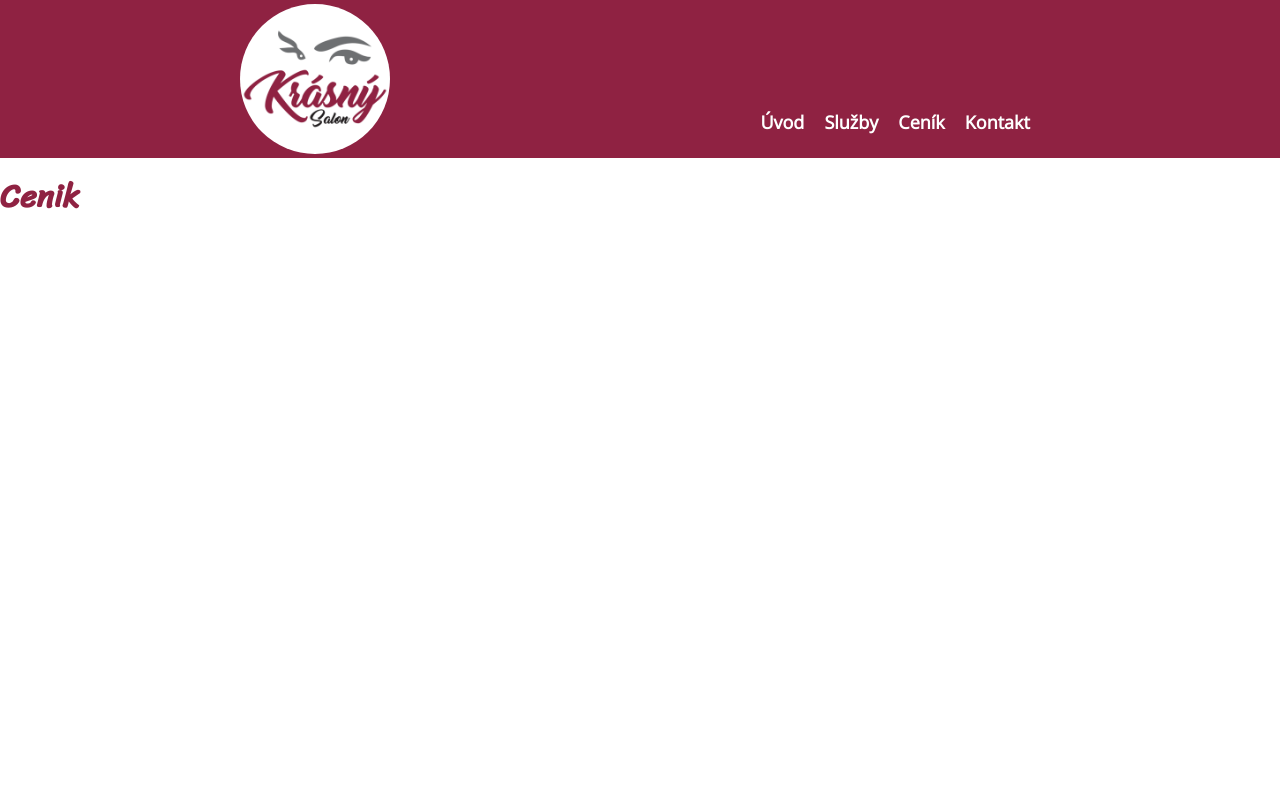
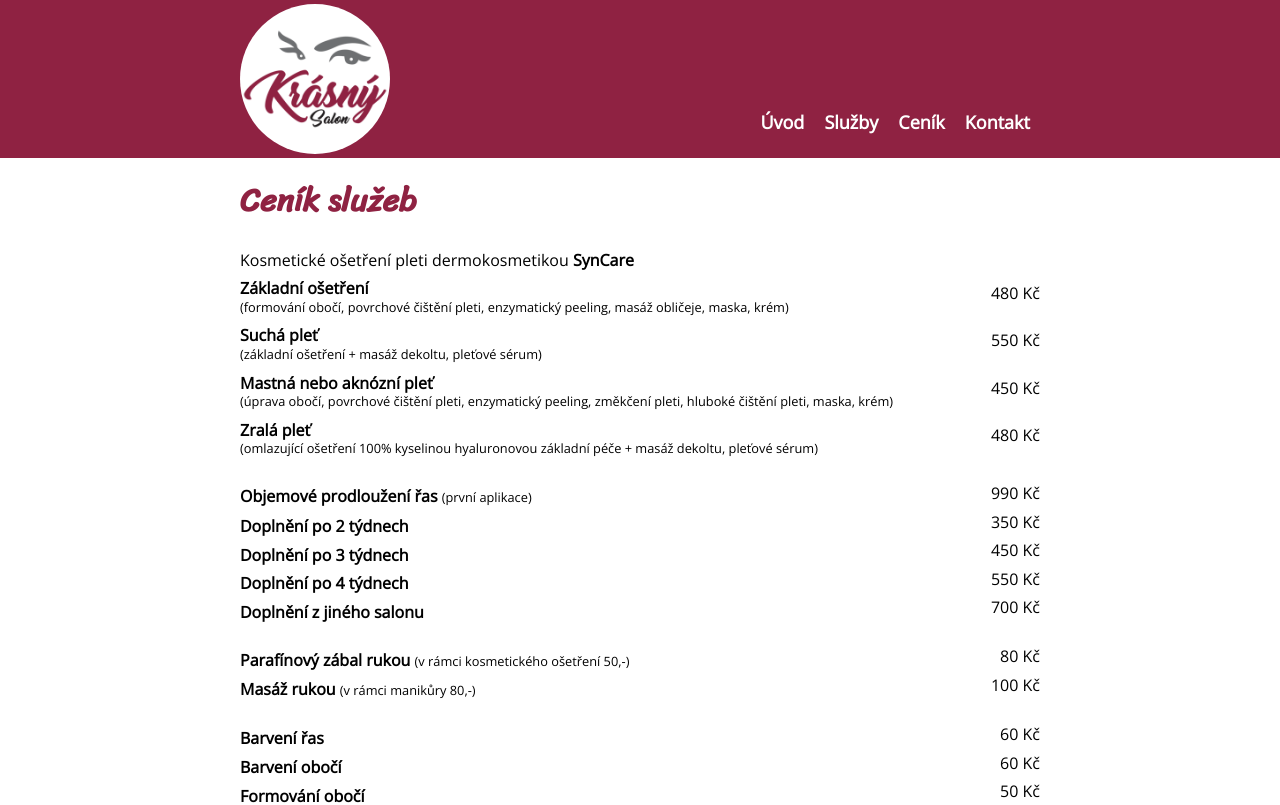
Before and after one commit to valerijmedvid/KrasnySalon-web, a Vue app: page /cenik in a window 1280 px wide. Shown: the top 805 px of the page. Built offline with nearby package versions, Linux system fonts and the light colour scheme.

Commit message:
add homepage and pricing

```diff
--- a/src/App.vue
+++ b/src/App.vue
@@ -46,8 +46,9 @@
         </ul>
       </div>
     </div>
-
-    <router-view/>
+    <div class="container">
+      <router-view/>
+    </div>
   </div>
 </template>
 
--- a/src/views/Home.vue
+++ b/src/views/Home.vue
@@ -1,5 +1,20 @@
 <template>
-  <h1>Home</h1>
+  <article>
+    <h1>Vítejte!</h1>
+
+    <p>Jmenuji se <strong>Dominika Urbanová</strong> a jsem majitelkou <strong>Krásného salonu</strong> v Nymburce. Úspěšně jsem
+      vystudovala střední školu v Pardubicích, obor <strong>kosmetické služby</strong> a od roku 2017 provozuji kosmetický
+      salon a dělám to co mě baví :-)</p>
+
+    <p>Cílem naší práce je Vaše spokojenost. Provádíme <strong>kvalitní a precizní práci</strong>, pracujeme pouze s
+    <strong>profesionální kosmetikou</strong> a s ověřenými produkty. Chceme, abyste od nás odcházely <strong>krásné a spokojené</strong>,
+      proto ke každé klientce <strong>přistupujeme individuálně</strong> a snažíme se vyjít vstříc přáním a požadavkům. Ke
+      každému ošetření u nás <strong>zdarma obdržíte kávu nebo čaj</strong> a odpočinete si v příjemném prostředí.</p>
+
+    <a href="src/assets/images/home/salon1.jpg"><img src="@/assets/images/home/salon1.jpg" alt="salon1"></a>
+    <a href="src/assets/images/home/salon2.jpg"><img src="@/assets/images/home/salon2.jpg" alt="salon1"></a>
+
+  </article>
 </template>
 
 <script>
@@ -7,7 +22,3 @@ export default {
   name: "Home"
 }
 </script>
-
-<style>
-
-</style>
--- a/src/views/Pricing.vue
+++ b/src/views/Pricing.vue
@@ -1,10 +1,63 @@
 <template>
-  <h1>Cenik</h1>
+  <article class="group">
+    <h1>Ceník služeb</h1>
+
+    <table>
+      <tr>
+        <td>
+          <p>Kosmetické ošetření pleti dermokosmetikou <strong>SynCare</strong></p>
+        </td><td></td>
+      </tr>
+      <tr v-for="service in cosmeticServices" :key="service.index">
+        <td><p> <strong>{{ service.name }}</strong><br> <small v-if="'note' in service">({{ service.note }})</small> </p></td>
+        <td> {{ service.price }} Kč </td>
+      </tr>
+      <tr class="empty"><td><br></td><td></td></tr>
+
+      <tr v-for="service in otherServices" :key="service.index" v-if="service.name != ''">
+        <td><p> <strong>{{ service.name }} </strong> <small v-if="'note' in service">({{ service.note }})</small> </p></td>
+        <td> {{ service.price }} Kč </td>
+      </tr>
+      <tr v-else class="empty"><td><br></td><td></td></tr>
+    </table>
+
+  </article>
 </template>
 
 <script>
 export default {
-  name: "Pricing"
+  name: "Pricing",
+  data() {
+    return {
+      cosmeticServices: [
+        { name: "Základní ošetření", note: "formování obočí, povrchové čištění pleti, enzymatický peeling, masáž obličeje, maska, krém", price: 480 },
+        { name: "Suchá pleť", note: "základní ošetření + masáž dekoltu, pleťové sérum", price: 550 },
+        { name: "Mastná nebo aknózní pleť", note: "úprava obočí, povrchové čištění pleti, enzymatický peeling, změkčení pleti, hluboké čištění pleti, maska, krém", price: 450 },
+        { name: "Zralá pleť", note: "omlazující ošetření 100% kyselinou hyaluronovou základní péče + masáž dekoltu, pleťové sérum", price: 480 },
+      ],
+      otherServices: [
+        { name: "Objemové prodloužení řas", note: "první aplikace", price: 990 },
+        { name: "Doplnění po 2 týdnech", price: 350 },
+        { name: "Doplnění po 3 týdnech", price: 450 },
+        { name: "Doplnění po 4 týdnech", price: 550 },
+        { name: "Doplnění z jiného salonu", price: 700 },
+        { name: ""},
+        { name: "Parafínový zábal rukou", note: "v rámci kosmetického ošetření 50,-", price: 80 },
+        { name: "Masáž rukou", note: "v rámci manikůry 80,-", price: 100 },
+        { name: ""},
+        { name: "Barvení řas", price: 60 },
+        { name: "Barvení obočí", price: 60 },
+        { name: "Formování obočí", price: 50 },
+        { name: ""},
+        { name: "Depilace horní ret", price: 60 },
+        { name: "Depilace brada", price: 60 },
+        { name: "Depilace tváře", price: 80 },
+        { name: "Depilace lýtka", price: 230 },
+        { name: "Depilace celé nohy", price: 350 },
+        { name: "Depilace předloktí", price: 160 },
+      ]
+    }
+  }
 }
 </script>
 
```
Also changed, not shown: src/assets/images/home/salon1.jpg (added), src/assets/images/home/salon2.jpg (added).
